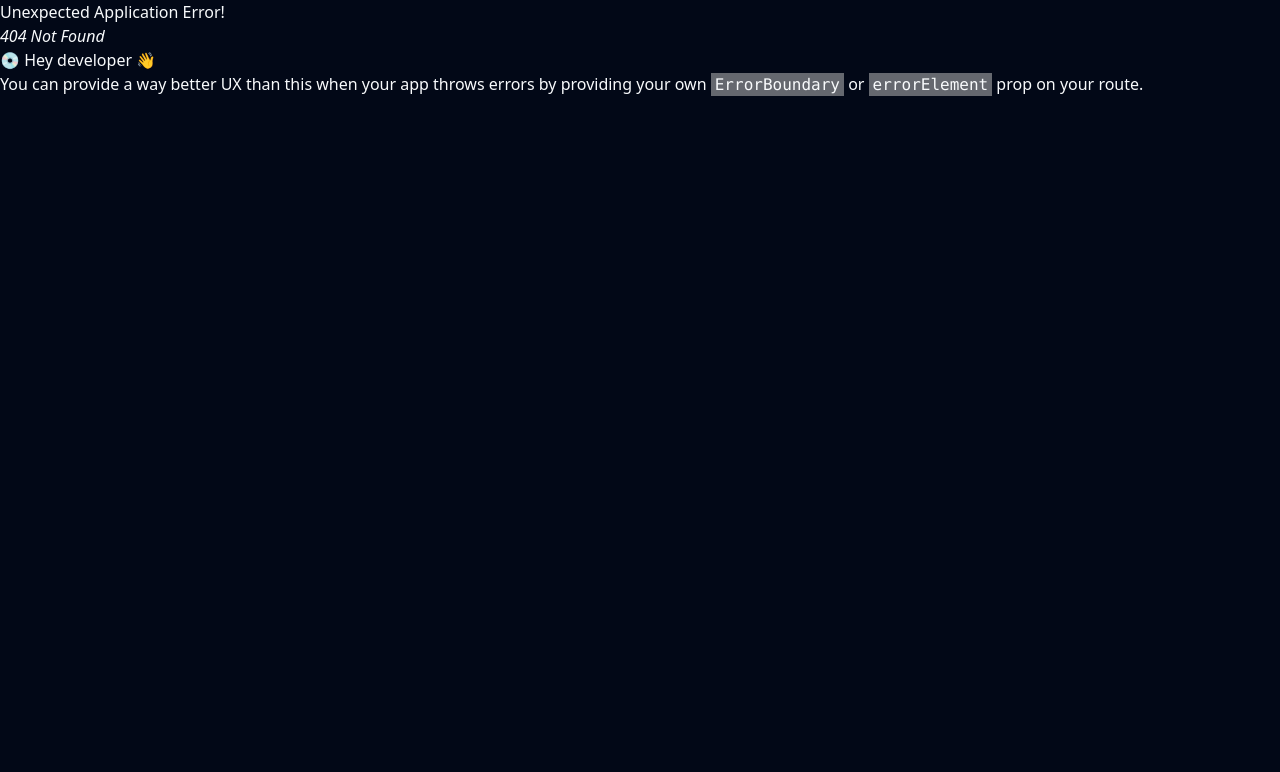
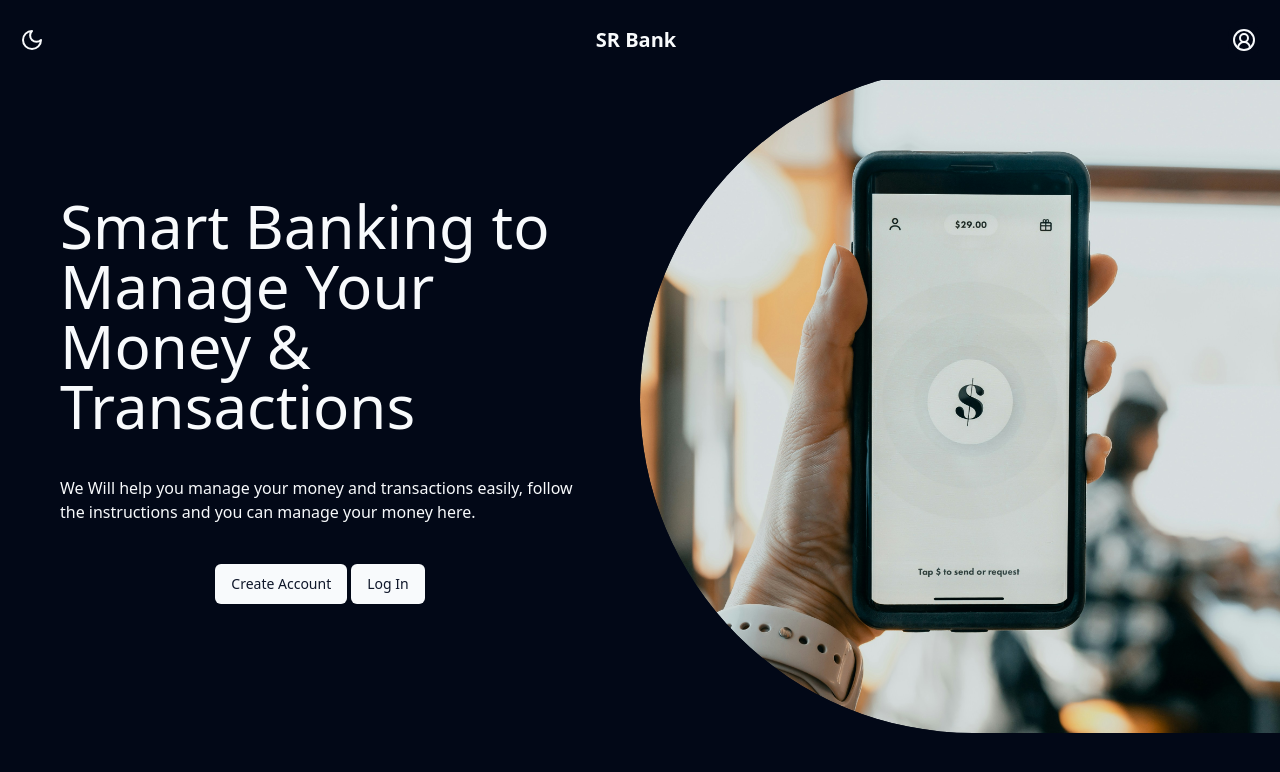
Before and after one commit to santiagoruizs/banking-clientv2, a React (Vite) app: page /home in a window 1280 px wide. Before the commit this address had no page. Shown: the top 772 px of the page. Built offline with nearby package versions, Linux system fonts and the light colour scheme.

Commit message:
Adds landing page version1

```diff
--- a/src/App.tsx
+++ b/src/App.tsx
@@ -9,6 +9,7 @@ import Login from './pages/Login';
 import Signup from './pages/Signup';
 import Layout from './pages/Layout';
 import { ThemeProvider } from './components/ui/theme-provider';
+import Home from './pages/Home';
 
 
 const router = createBrowserRouter(createRoutesFromElements(
@@ -20,6 +21,7 @@ const router = createBrowserRouter(createRoutesFromElements(
       </Route>
       <Route path="/login" element={<Login />}/>
       <Route path="/signup" element={<Signup />}/>
+      <Route path='/home' element={<Home />}/>
     </Route>
 ))
 
--- a/src/components/ui/Header.tsx
+++ b/src/components/ui/Header.tsx
@@ -24,16 +24,16 @@ const Header: React.FC<HeaderProps> = ({isLoggedIn,setIsLoggedIn}) => {
     localStorage.removeItem('isLoggedIn');
     localStorage.removeItem('username');
     localStorage.removeItem('userId');
-    navigate('/login')
+    navigate('/home')
   }else{
-    navigate('/login')
+    navigate('/home')
   }
   }
   return (
     <div className='w-full flex-initial flex flex-row justify-between items-center h-20 px-5 fixed top-0 z-50 bg-background'>
         <Sun className="h-[1.5rem] w-[1.5rem] rotate-0 scale-100 transition-all dark:-rotate-90 dark:scale-0 cursor-pointer" onClick={() => setTheme("dark")}/>
         <Moon className="absolute h-[1.5rem] w-[1.5rem] rotate-90 scale-0 transition-all dark:rotate-0 dark:scale-100 cursor-pointer" onClick={() => setTheme("light")}/>
-        <Link to='/account'><button className='border-none rounded-xl text-xl font-bold select-none'>SR Bank</button></Link>
+        <Link to={isLoggedIn ? '/account' : '/home'}><button className='border-none rounded-xl text-xl font-bold select-none'>SR Bank</button></Link>
         <Menubar className='rounded-full border-none'>
           <MenubarMenu>
             <MenubarTrigger className='rounded-full border-none m-0 p-0'><CircleUserRound className='h-[1.5rem] w-[1.5rem] cursor-pointer m-0'/></MenubarTrigger>
--- a/src/pages/Account.tsx
+++ b/src/pages/Account.tsx
@@ -56,7 +56,7 @@ const Account = () => {
         setIsLoggedIn(true)
         getAccountInfo(parsedID)
       }else{
-        navigate('/login')
+        navigate('/home')
       }
 
     }, [update])
--- /dev/null
+++ b/src/pages/Home.tsx
@@ -0,0 +1,24 @@
+import { Button } from "@/components/ui/button"
+import CardImg from '../assets/image2.jpg'
+import { Link } from "react-router-dom"
+
+const Home = () => {
+  return (
+    <div className="w-full flex flex-col lg:flex-row h-ful items-center justify-center h-screen relative">
+        <div className="w-full h-screen lg:w-1/2 p-10 flex flex-col items-center justify-center absolute lg:static left-0 z-10 bg-background/50 lg:bg-transparent">
+            <h1 className="text-4xl lg:text-6xl m-5 text-center lg:text-left">Smart Banking to Manage Your Money & Transactions</h1>
+            <p className="m-5 text-center lg:text-left">We Will help you manage your money and transactions easily, follow the instructions and you can manage your money here.</p>
+            <div className="m-5 flex flex-row gap-1 justify-center lg:justify-start">
+                <Link to='/signup'> <Button >Create Account</Button></Link>
+                <Link to='/login'><Button >Log In</Button></Link>
+            </div>
+
+        </div>
+        <div className="w-full lg:w-1/2 lg:rounded-s-full flex items-center justify-center overflow-hidden relative h-screen lg:h-5/6">
+            <img src={CardImg} alt="card" className=" w-full  lg:rounded-s-full h-full lg:w-full object-cover"/>
+        </div>
+    </div>
+  )
+}
+
+export default Home
--- a/src/pages/Layout.tsx
+++ b/src/pages/Layout.tsx
@@ -13,7 +13,7 @@ const Layout = () => {
       setIsLoggedIn(true);
       navigate('/account')
     }else{
-      navigate('/login')
+      navigate('/home')
     }
   }, []);
   return (
```
Also changed, not shown: src/assets/card-image.jpg (added), src/assets/image2.jpg (added).
